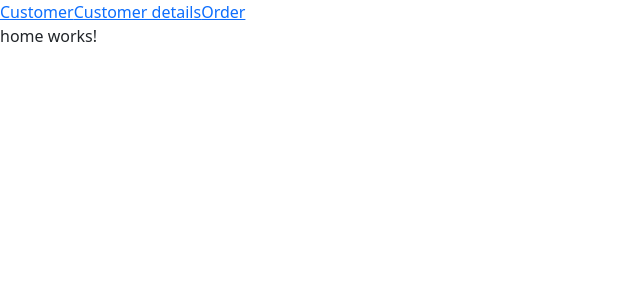
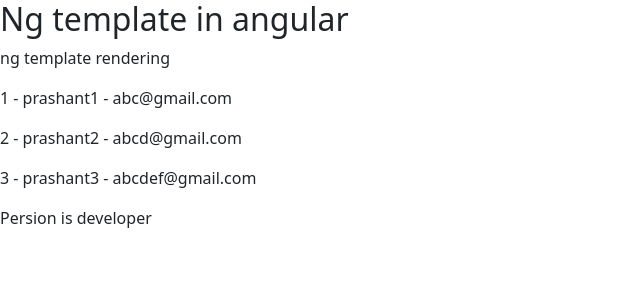
Before and after one commit to prashant2312/Angular-learn-, an Angular app: page / in a window 1280 px wide. Shown: the top 300 px of the page, without its empty margins (0-640 px from the left). Built offline with nearby package versions, Linux system fonts and the light colour scheme.

Commit message:
ng-template

```diff
--- a/src/app/app.component.html
+++ b/src/app/app.component.html
@@ -165,9 +165,25 @@
 </table> -->
 
 
-<a routerLink="/customer">Customer</a>
+<!-- <a routerLink="/customer">Customer</a>
 <a [routerLink]="[{outlets:{customerList:['customerdetails']}}]">Customer details</a>
 <a [routerLink]="[{outlets:{customerOrder:['order']}}]">Order</a>
 <router-outlet></router-outlet>
 <router-outlet name="customerList"></router-outlet>
-<router-outlet name="customerOrder"></router-outlet>
+<router-outlet name="customerOrder"></router-outlet> -->
+
+
+<h2 >Ng template in angular</h2>
+<ng-template [ngIf]="display">
+  <p>ng template rendering</p>
+</ng-template>
+
+<ng-template [ngFor] let-emp [ngForOf]="employees" let-i="index">
+<p>{{i+1}} - {{emp.name}} - {{emp.email}}</p>
+</ng-template>
+
+<div [ngSwitch]="'developer'">
+  <ng-template [ngSwitchCase]="'developer'">Persion is developer</ng-template>
+  <ng-template [ngSwitchCase]="'designer'">Persion is designer</ng-template>
+  <ng-template [ngSwitchCase]="'seo'">Persion is seo</ng-template>
+</div>
--- a/src/app/app.component.ts
+++ b/src/app/app.component.ts
@@ -233,4 +233,11 @@ export class AppComponent {
 constructor(){
 
 }
+display=true
+employees=[
+  {"name":"prashant1","email":"abc@gmail.com"},
+  {"name":"prashant2","email":"abcd@gmail.com"},
+  {"name":"prashant3","email":"abcdef@gmail.com"},
+]
+
 }
```
